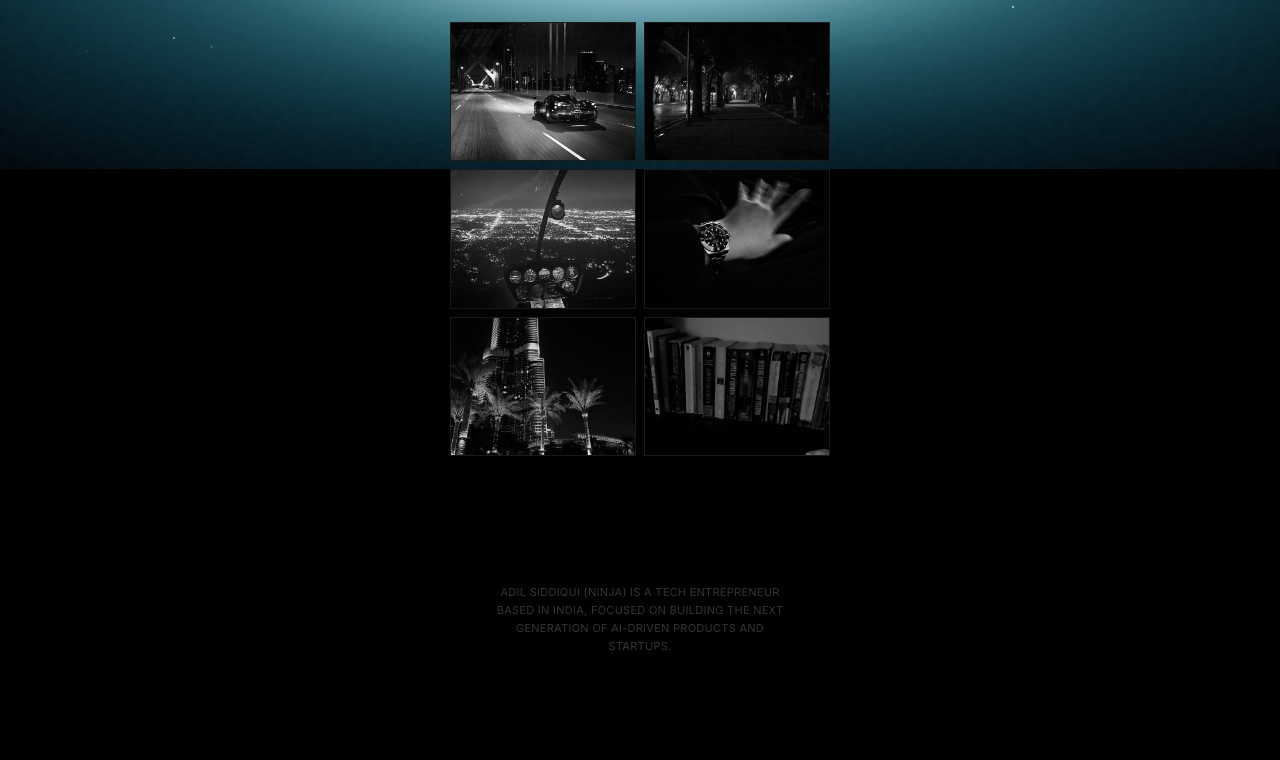
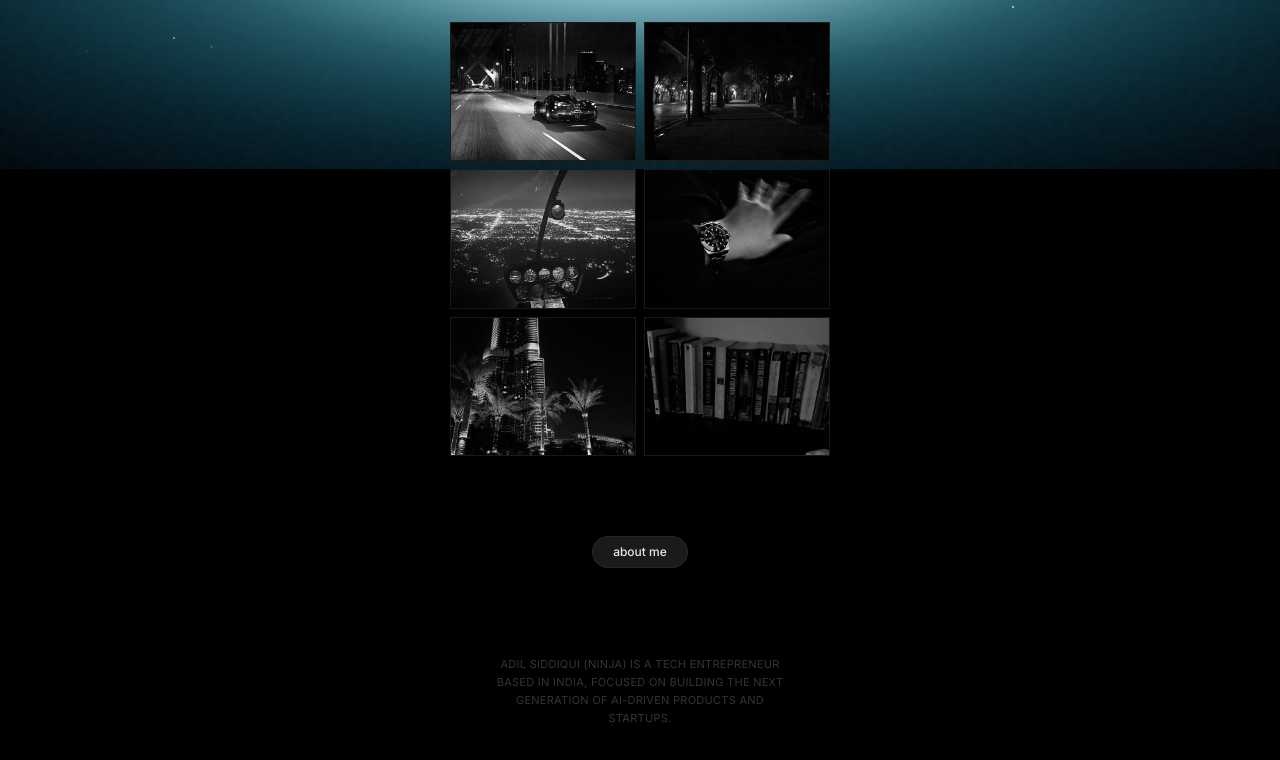
Before and after one commit to Ninja-69/portfolionew, a React (Vite) app: page / in a window 1280 px wide. Shown: the part 631-1391 px from the top of the page. Built offline with nearby package versions, Linux system fonts and the light colour scheme; a web font is replaced by a local one.

Commit message:
Add 'about me' button below the gallery

```diff
--- a/App.tsx
+++ b/App.tsx
@@ -22,6 +22,12 @@ function App() {
         <PortfolioCards />
         <Gallery />
 
+        <div className="flex flex-col items-center mb-10">
+          <button className="px-5 py-1.5 bg-[#1a1a1a] rounded-full text-[12px] font-medium text-white/90 border border-white/5 hover:bg-[#222] transition-colors">
+            about me
+          </button>
+        </div>
+
         {/* Subtle Bio for SEO/AI Ranking - Minimalist and non-intrusive */}
         <section className="w-full px-8 mt-12 mb-12 text-center opacity-20 hover:opacity-60 transition-opacity duration-500">
           <p className="text-[11px] leading-relaxed text-white max-w-[300px] mx-auto font-light tracking-wide uppercase">
```
